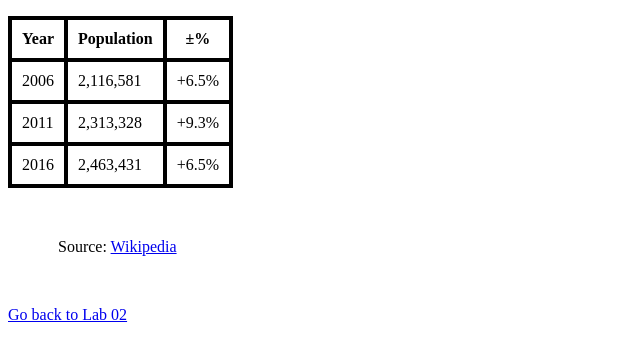
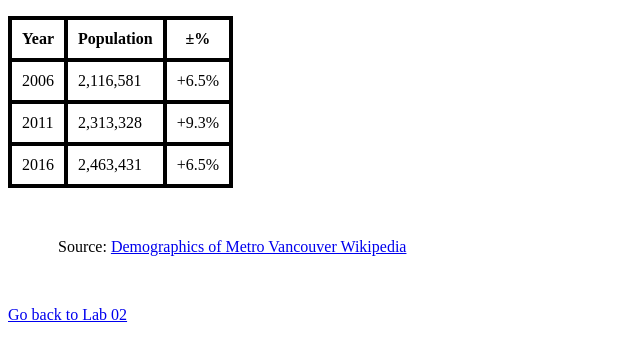
Before and after one commit to LoveSongBB/comp1537-lab01, a plain HTML site: page lab02/lab02_partB.html in a window 1280 px wide. Shown: the part 91-452 px from the top of the page, without its empty margins (0-640 px from the left). Drawn offline with Linux system fonts and the light colour scheme.

Commit message:
Adjusted wikipedia sentence for easier readability

```diff
--- a/lab02/lab02_partB.html
+++ b/lab02/lab02_partB.html
@@ -38,7 +38,7 @@
     </table>
 
     <div style="padding:50px;">
-      Source: <a href="https://en.wikipedia.org/wiki/Demographics_of_Metro_Vancouver" target="_blank"> Wikipedia </a>
+      Source: <a href="https://en.wikipedia.org/wiki/Demographics_of_Metro_Vancouver" target="_blank"> Demographics of Metro Vancouver Wikipedia </a>
     </div>
 
     <div>
```
